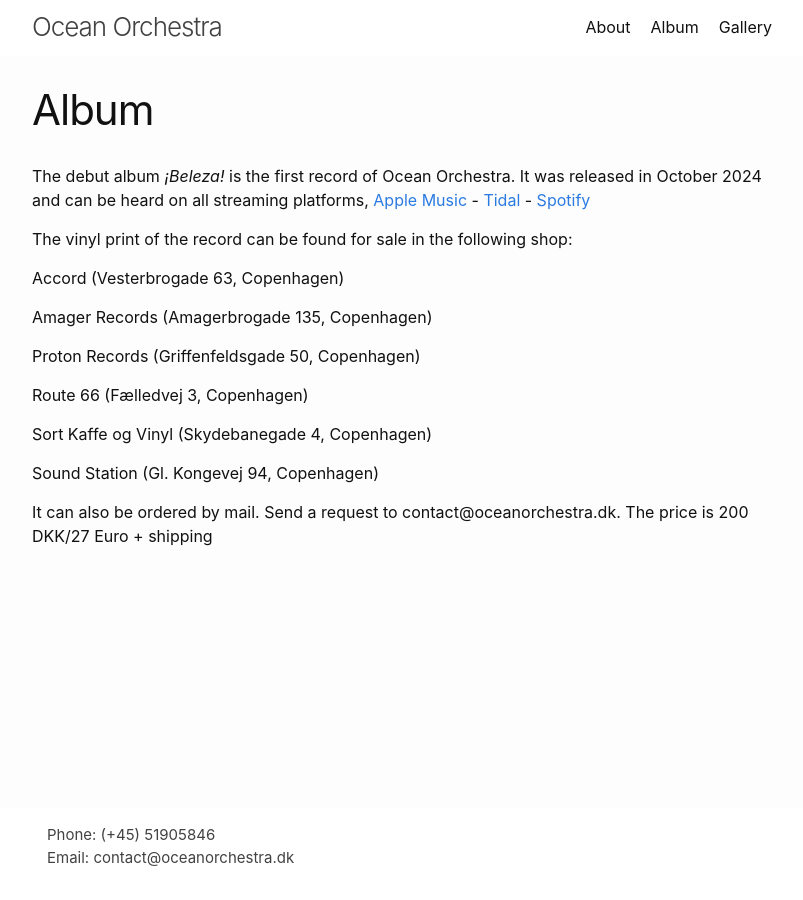
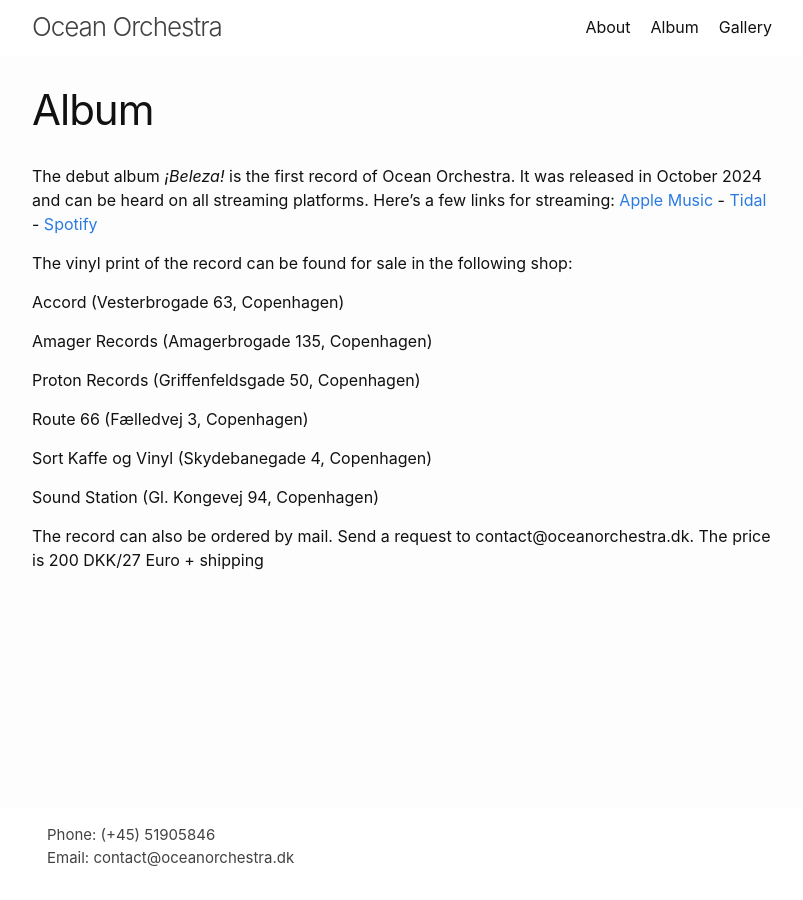
Before and after one commit to ocean-orchestra/ocean-orchestra, a Jekyll site: the page built from _pages/album.md, in a window 1280 px wide. Shown: the whole page, without its empty margins (238-1041 px from the left). Built offline with Jekyll 4.4.1, drawn with Linux system fonts in a browser that asks for light colours.

Commit message:
Update _pages/album.md (via Pages CMS)

```diff
--- a/_pages/album.md
+++ b/_pages/album.md
@@ -2,7 +2,7 @@
 layout: page
 title: Album
 ---
-The debut album _¡Beleza!_ is the first record of Ocean Orchestra. It was released in October 2024 and can be heard on all streaming platforms, [Apple Music](https://music.apple.com/us/album/beleza/1750691431) - [Tidal](https://tidal.com/browse/artist/5822460?u) \- [Spotify](https://open.spotify.com/album/7A27IT0V5p85C3orWxp5Sn?si=YViaemy9SDqbitJqbpBhgw)
+The debut album _¡Beleza!_ is the first record of Ocean Orchestra. It was released in October 2024 and can be heard on all streaming platforms. Here's a few links for streaming: [Apple Music](https://music.apple.com/us/album/beleza/1750691431) - [Tidal](https://tidal.com/browse/artist/5822460?u) \- [Spotify](https://open.spotify.com/album/7A27IT0V5p85C3orWxp5Sn?si=YViaemy9SDqbitJqbpBhgw)
 
 The vinyl print of the record can be found for sale in the following shop:
 
@@ -18,4 +18,4 @@
 
 Sound Station (Gl. Kongevej 94, Copenhagen)
 
-It can also be ordered by mail. Send a request to contact@oceanorchestra.dk. The price is 200 DKK/27 Euro + shipping
+The record can also be ordered by mail. Send a request to contact@oceanorchestra.dk. The price is 200 DKK/27 Euro + shipping
```
